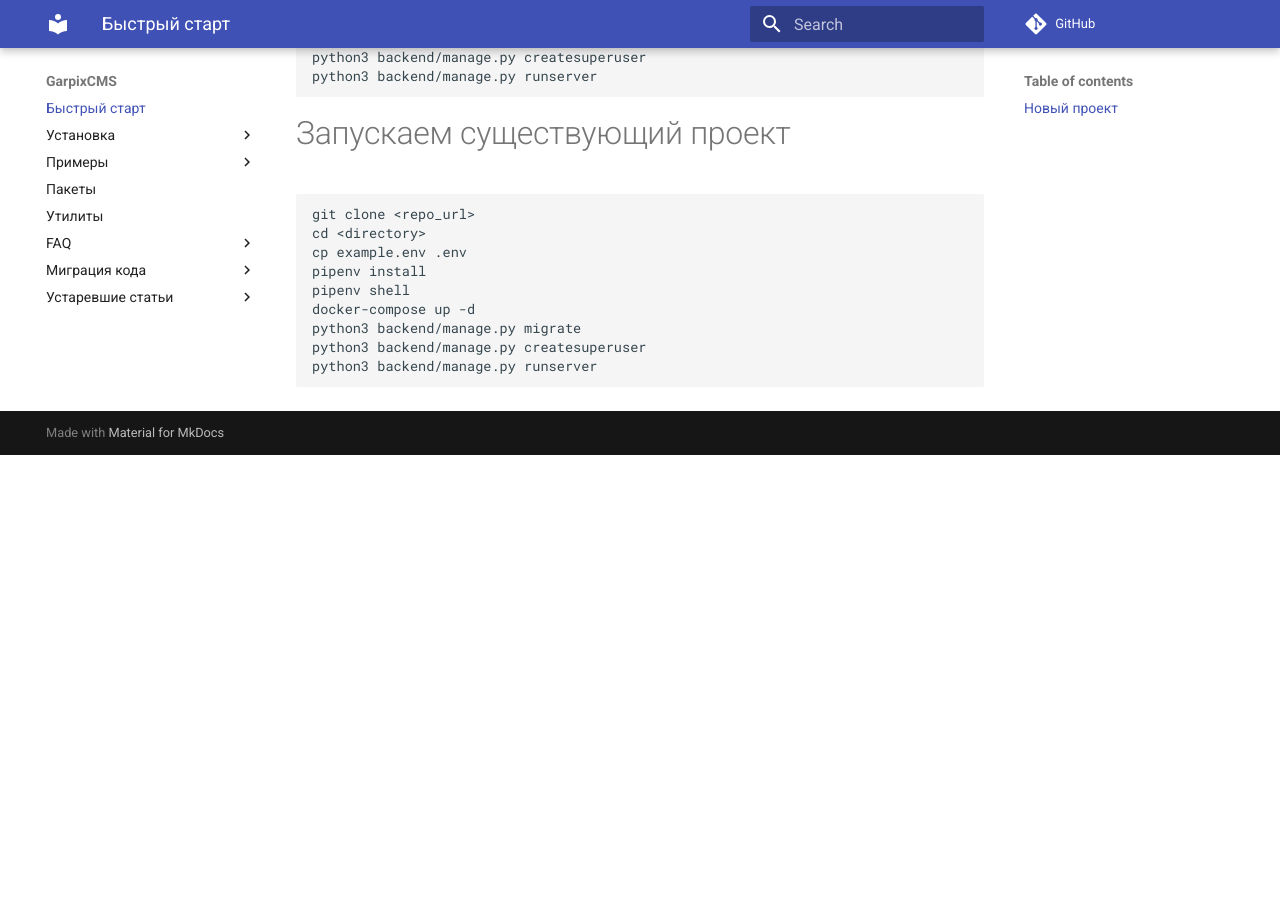
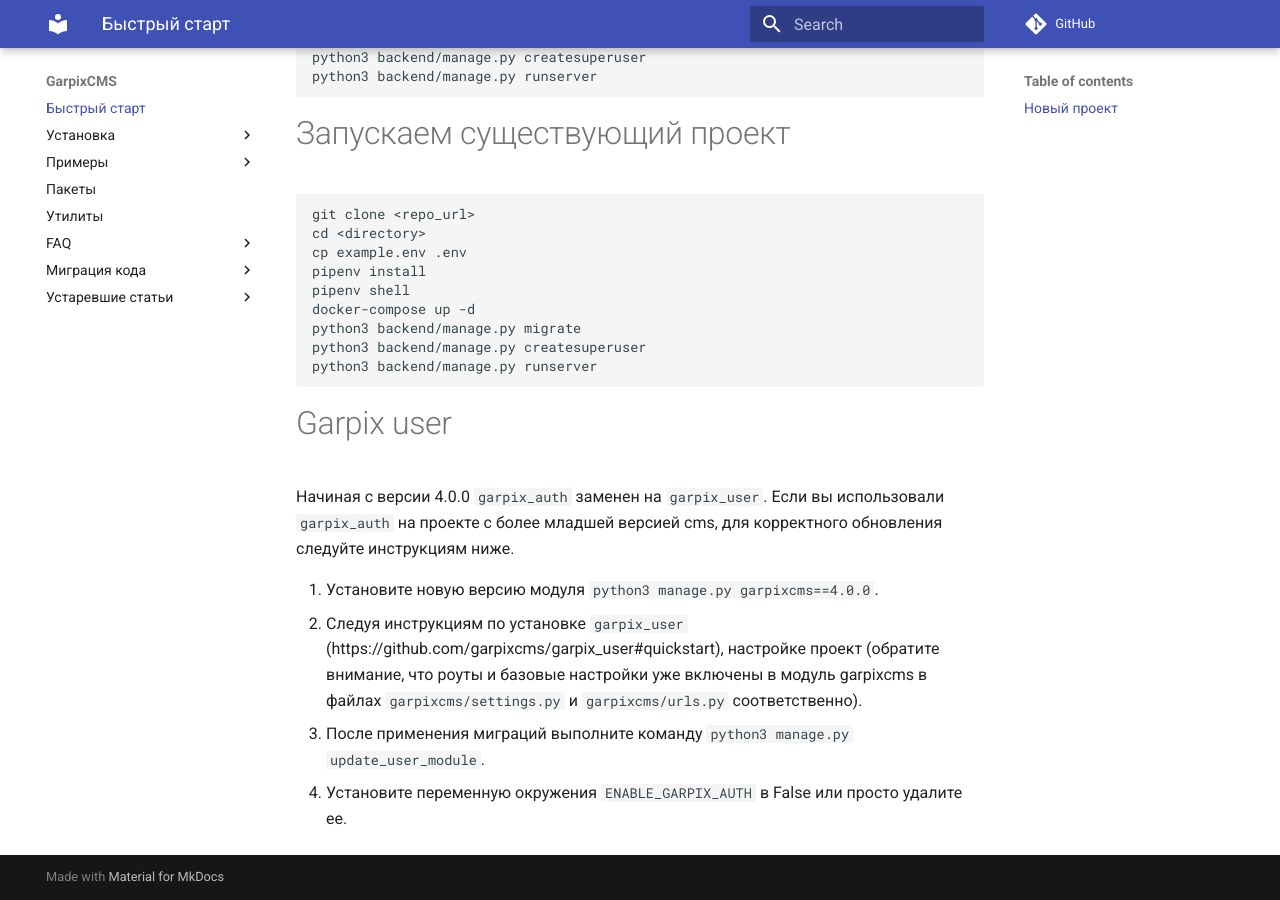
Before and after one commit to garpixcms/garpixcms, an MkDocs documentation site: the page built from docs/index.md, in a window 1280 px wide and 900 px high, scrolled down 545 px. Built offline with MkDocs 1.6.1 and Material for MkDocs 9.7.7, drawn with Linux system fonts in a browser that asks for light colours; comment, search, counter and statistics services are not loaded; before the commit the page ends 1000 px from its top, so only the background shows below that.

Commit message:
Update index.md

````diff
--- a/docs/index.md
+++ b/docs/index.md
@@ -34,3 +34,13 @@
 python3 backend/manage.py createsuperuser
 python3 backend/manage.py runserver
 ```
+
+# Garpix user
+
+Начиная с версии 4.0.0 `garpix_auth` заменен на `garpix_user`.
+Если вы использовали `garpix_auth` на проекте с более младшей версией cms, для корректного обновления следуйте инструкциям ниже.
+
+1. Установите новую версию модуля `python3 manage.py garpixcms==4.0.0`.
+2. Следуя инструкциям по установке `garpix_user` (https://github.com/garpixcms/garpix_user#quickstart), настройке проект (обратите внимание, что роуты и базовые настройки уже включены в модуль garpixcms в файлах `garpixcms/settings.py` и `garpixcms/urls.py` соответственно).
+3. После применения миграций выполните команду `python3 manage.py update_user_module`.
+4. Установите переменную окружения `ENABLE_GARPIX_AUTH` в False или просто удалите ее.
````
